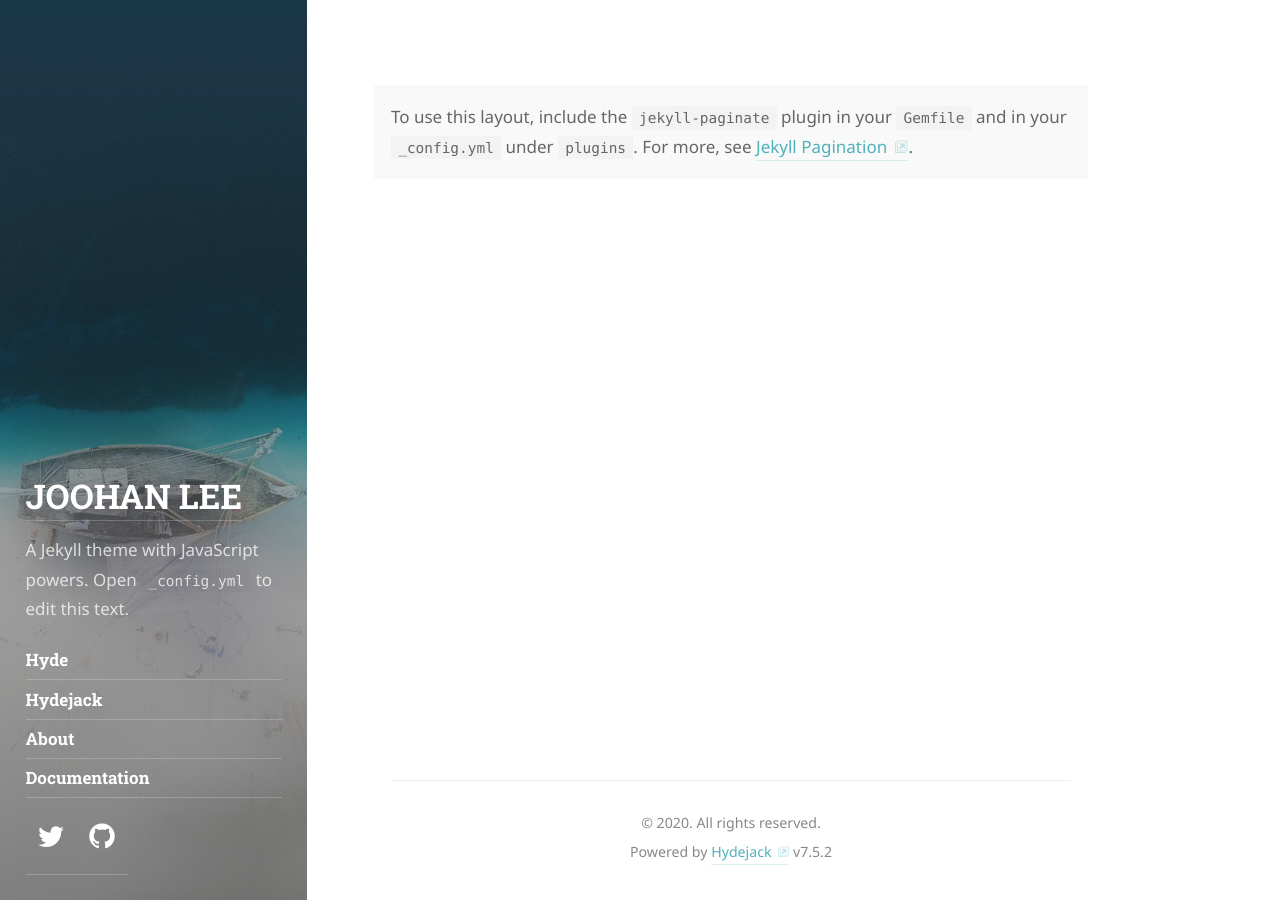
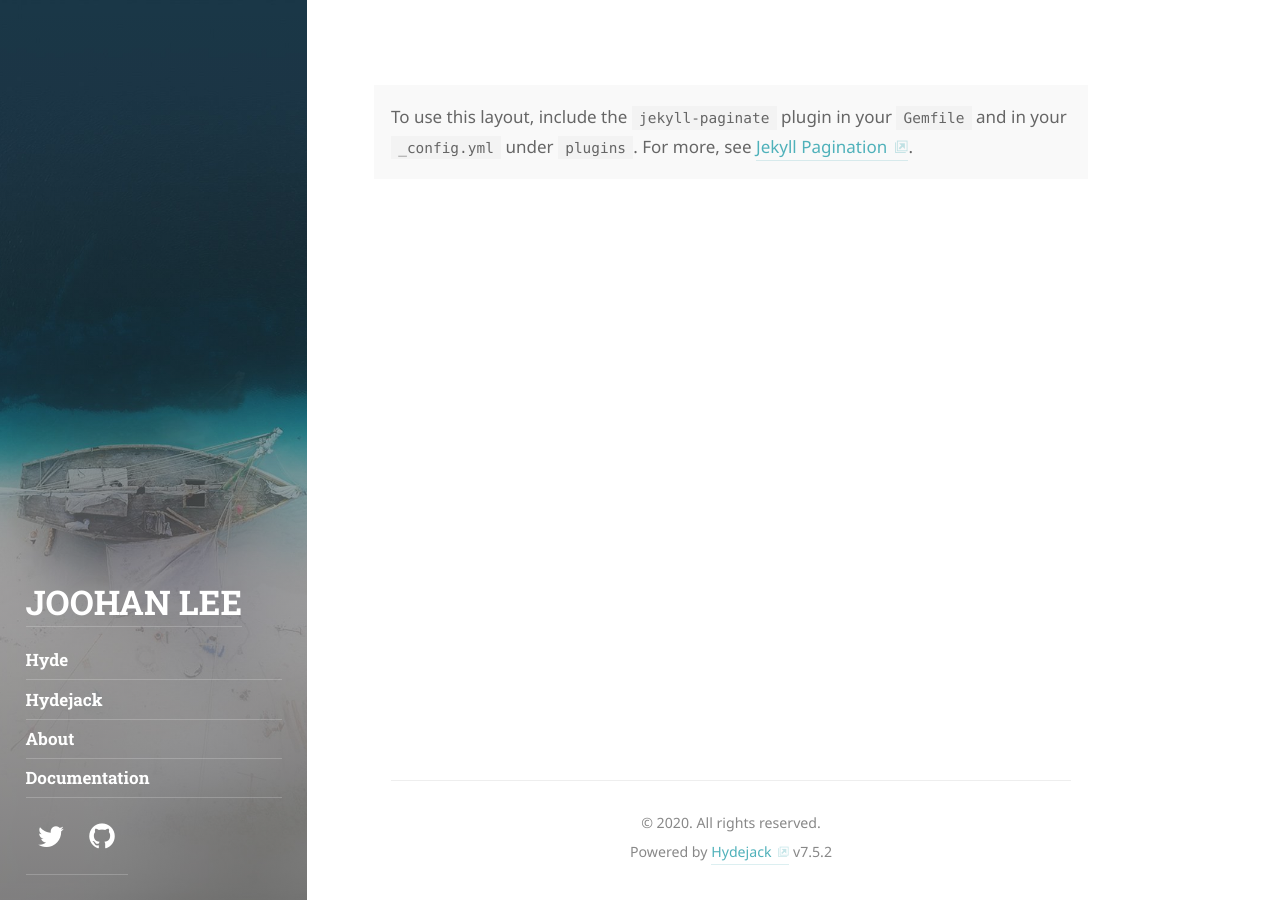
Before and after one commit to joohan-lee/joohan-lee.githubtest, a Jekyll site: the page built from index.html, in a window 1280 px wide. Built offline with Jekyll 4.4.1, drawn with Linux system fonts in a browser that asks for light colours; some web fonts are replaced; the list of posts is cut into pages by our own code.

Commit message:
Update _config.yml

```diff
--- a/_config.yml
+++ b/_config.yml
@@ -27,14 +27,11 @@ title:                 JOOHAN LEE
 # A short description (~150 chars) of the page used for the meta description tag.
 # Can use markdown, but no more than one paragraph (enforced by `>`)
 description:           >
-  A Jekyll theme with JavaScript powers. "Best Theme by a Mile".
-  Combines the best of static sites and modern web apps.
-  Open `_config.yml` to edit this text.
+
 
 # A shorter description for the sidebar.
 tagline:               >
-  A Jekyll theme with JavaScript powers.
-  Open `_config.yml` to edit this text.
+
 
 # A list of keywords for your blog
 keywords:              []
```
